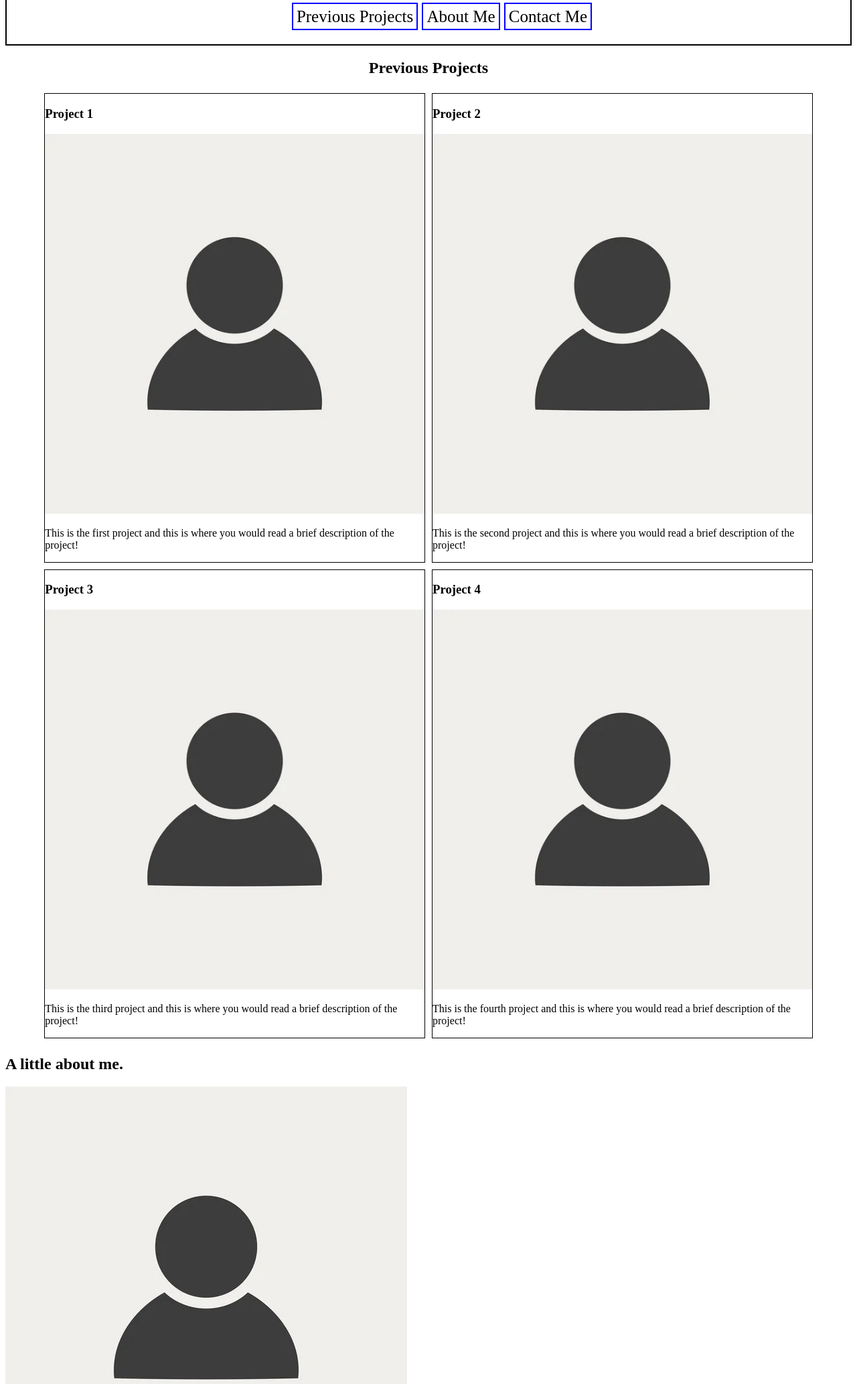
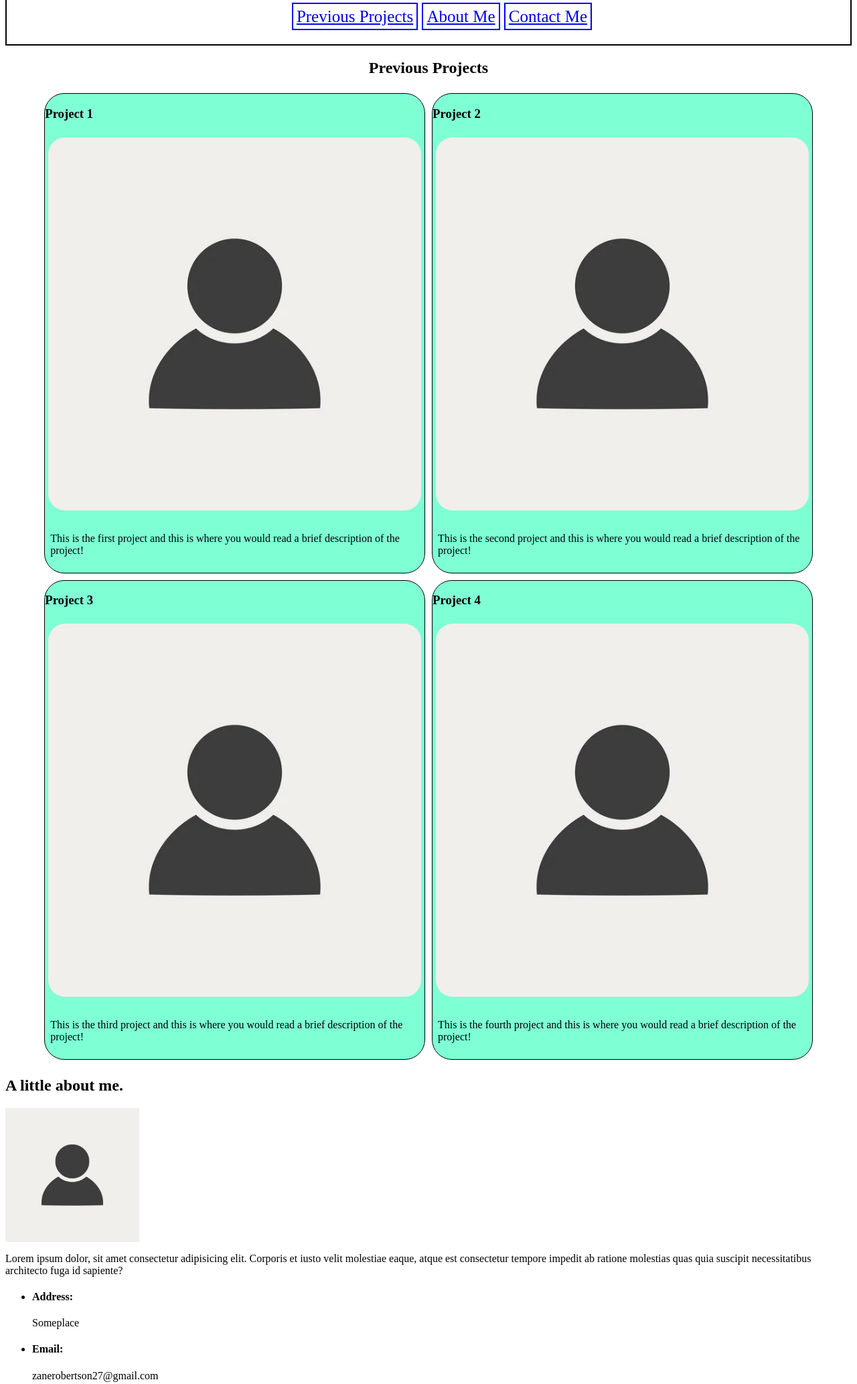
Before and after one commit to ZRobertson27/Portfolio-Zane, a plain HTML site: page index.html in a window 1280 px wide. Shown: the part 135-2201 px from the top of the page at 67% size. Drawn offline with Linux system fonts and the light colour scheme.

Commit message:
Made nav links interactable and added some CSS style.

```diff
--- a/assets/stylesheet/stylesheet.css
+++ b/assets/stylesheet/stylesheet.css
@@ -50,11 +50,40 @@ nav li{
     width: 45%;
     border: 1px solid black;
     margin: 5px;
+    flex-wrap: wrap;
+    min-width: 200px;
+    border-radius: 30px;
+    background-color: aquamarine;
 }
 .card h2 {
     display: flex;
     justify-content: center;
+    background-color: maroon;
 }
 .card img {
     width: 100%;
+    border-radius: 30px;
+    padding: 5px;
 }
+
+.card p {
+    padding: 8px;
+}
+
+.about img {
+    display: flex;
+    justify-content: center;
+    width: 200px;
+}
+/* Set standard fullscreen width of project cards. */
+@media screen and (max-width: 992px) {
+    .card {
+        width: 45%;
+    }
+}
+/* Changes width of card on smaller screens to keep a good size. */
+@media screen and (max-width: 768px) {
+    .card{
+        width: 100%;
+    }
+}
--- a/index.html
+++ b/index.html
@@ -15,9 +15,9 @@
 
     <nav>
         <ul>
-            <li>Previous Projects</li>
-            <li>About Me</li>
-            <li>Contact Me</li>
+            <li><a href="#previousProjects">Previous Projects</a></li>
+            <li><a href="#aboutMe">About Me</a></li>
+            <li><a href="#contactMe">Contact Me</a></li>
         </ul>
     </nav>
 
@@ -26,7 +26,7 @@
     </div>
 
     <!--Projects-->
-    <section class="projects">
+    <section id="previousProjects" class="projects">
         <div class="card">
             <h3>Project 1</h3>
             <img src="./assets/images/placeholder.png" alt="Placeholder Image">
@@ -49,13 +49,13 @@
          </div>
     </section>
     <!--About Me section-->
-    <section class="about">
+    <section id="aboutMe" class="about">
         <h2>A little about me.</h2>
         <img src="./assets/images/placeholder.png" alt="Placeholder Selfie">
         <p>Lorem ipsum dolor, sit amet consectetur adipisicing elit. Corporis et iusto velit molestiae eaque, atque est consectetur tempore impedit ab ratione molestias quas quia suscipit necessitatibus architecto fuga id sapiente?</p>
     </section>
 <!--Contact Info-->
-    <section>
+    <section id="contactMe">
         <ul>
             <li><h4>Address:</h4>Someplace</li>
             <li><h4>Email:</h4>zanerobertson27@gmail.com</li>
```
Also changed, not shown: 4 other files.
